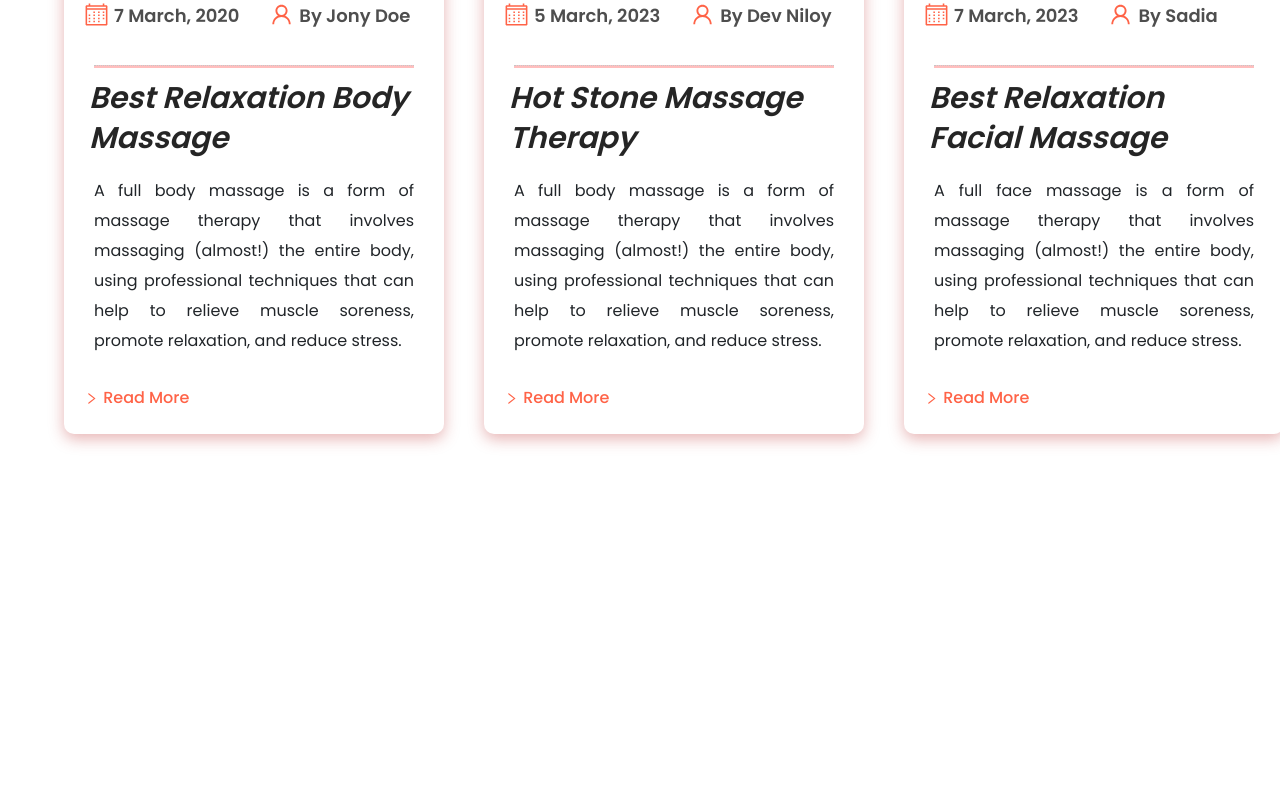
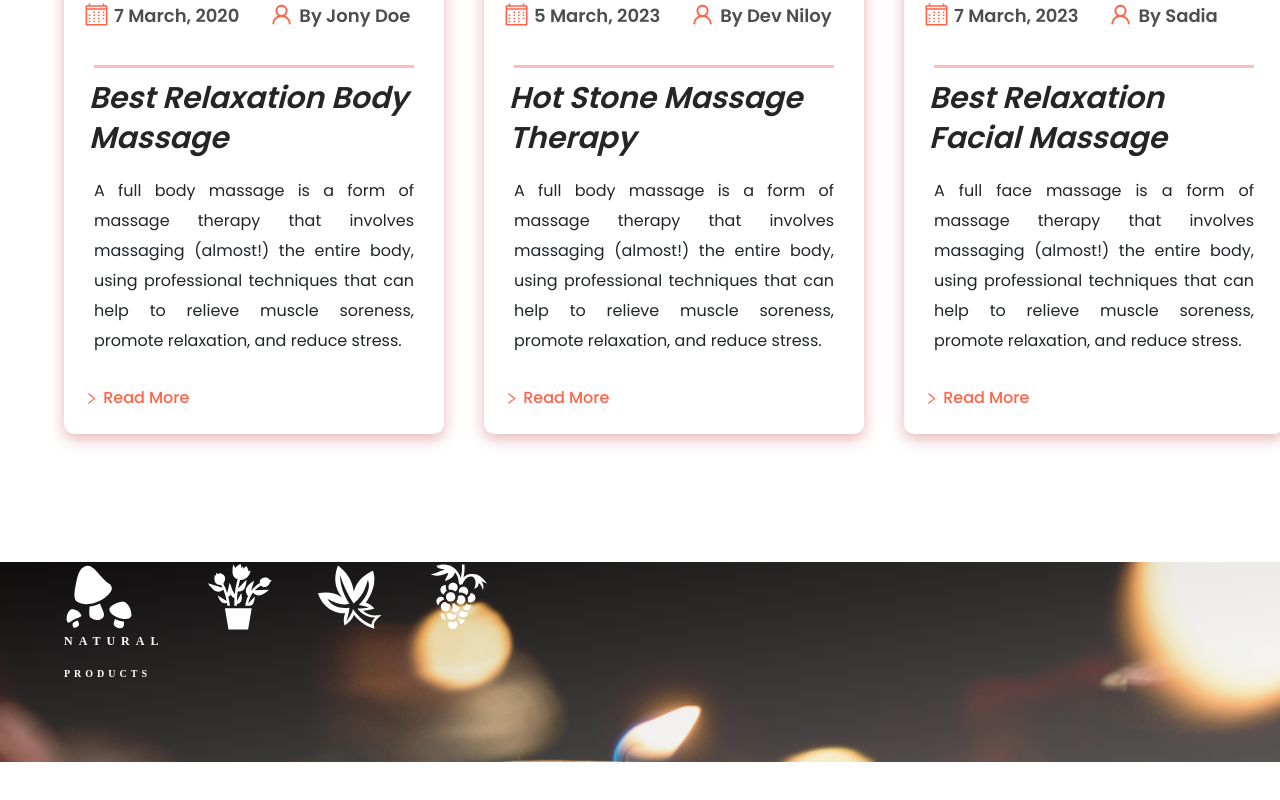
Before and after one commit to TamannaAfroz2666/Parlour-BD-Page, a React (Create React App) app: page / in a window 1280 px wide. Shown: the part 6287-7087 px from the top of the page. Before the commit the page ends 6849 px from the top, so only its background shows below. Built offline with nearby package versions, Linux system fonts and the light colour scheme; the HTML template or start-up script is replaced by a standard one.

Commit message:
add icon and design title

```diff
--- a/src/components/Background/Background.css
+++ b/src/components/Background/Background.css
@@ -7,9 +7,42 @@
 .backgroundHead{
     height: 100%;
     width: 100%;
+
 }
 
 .backgroundBody{
+    background-image: linear-gradient(to bottom right, rgba(71, 62, 62, 0.185), rgba(245, 245, 240, 0.349)), url('../../assets/image/Pictures/Blogs/light.jpg');
+    background-position: center;
+    background-repeat: no-repeat;
+    background-size: cover;
+    height: 200px;
+    margin: 0rem 0 4rem 0;
+
+}
+.backgroundContent{
     width: 90%;
     margin: auto;
+
 }
+.contentsOfBg{
+    display: flex;
+    gap: 40px;
+}
+.bgTitle{
+    font-size: 12px;
+    font-weight: 600;
+    color: #fff;
+    text-transform: uppercase;
+    letter-spacing: 6px;
+    font-family: serif;
+
+}
+.bgSubTitle{
+    font-size: 10px;
+    font-weight: 600;
+    color: #fff;
+    text-transform: uppercase;
+    letter-spacing: 4px;
+    font-family: serif;
+
+}
--- a/src/components/Background/Background.js
+++ b/src/components/Background/Background.js
@@ -1,11 +1,32 @@
 import React from 'react';
 import './Background.css';
+import { GiGrapes , GiMushrooms, GiFlowerPot, GiMapleLeaf } from "react-icons/gi";
 
 const Background = () => {
     return (
         <div className='backgroundHead'>
             <div className="backgroundBody">
                 <div className="backgroundContent">
+                    <div className="contentsOfBg">
+                        <div className="mushroomPart">
+                            <span> <GiMushrooms  color='white' size={70} /> </span>
+                            <p className='bgTitle'>natural</p>
+                            <p className='bgSubTitle'>Products</p>
+
+                        </div>
+                        <div className="flowerPart">
+                            <span> <GiFlowerPot  color='white' size={70}/> </span>
+
+                        </div>
+                        <div className="leafPart">
+                            <span> <GiMapleLeaf  color='white' size={70}  /> </span>
+
+                        </div>
+                        <div className="graphsPart">
+                            <span> <GiGrapes color='white' size={70}/> </span>
+
+                        </div>
+                    </div>
 
                 </div>
             </div>
--- a/src/components/Home/Home.js
+++ b/src/components/Home/Home.js
@@ -2,7 +2,7 @@ import React from 'react';
 import './Home.css';
 // import Navbar from './components/NavBar/Navbar';
 import NavBar from 'components/NavBar/NavBar';
-import Animation from 'components/Animation/Animation';
+// import Animation from 'components/Animation/Animation';
 import Milestone from 'components/Milestone/Milestone';
 import ProvideList from 'components/ProvideList/ProvideList';
 import Pricing from 'components/Pricing/Pricing';
@@ -10,6 +10,7 @@ import MakeBooking from 'components/MakeBooking/MakeBooking';
 import AchiveList from 'components/AchiveList/AchiveList';
 import ClientSay from 'components/ClientSay/ClientSay';
 import Blog from 'components/Blog/Blog';
+import Background from 'components/Background/Background';
 // import playButton from '../../assets/image/arrowPlayButton.PNG'
 // import {  PiNavigationArrowBold } from "react-icons/pi";
 
@@ -24,6 +25,7 @@ const Home = () => {
                 <AchiveList></AchiveList>
                 <ClientSay></ClientSay>
                 <Blog></Blog>
+                <Background></Background>
 
                 {/* <Animation></Animation> */}
 
```
Also changed, not shown: src/assets/image/Pictures/Blogs/light.jpg (added).
